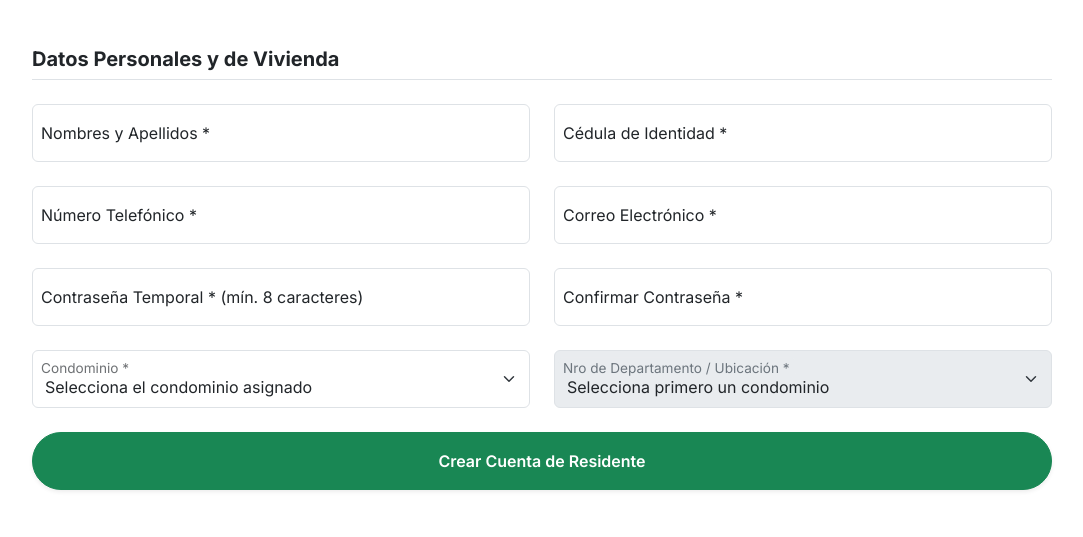
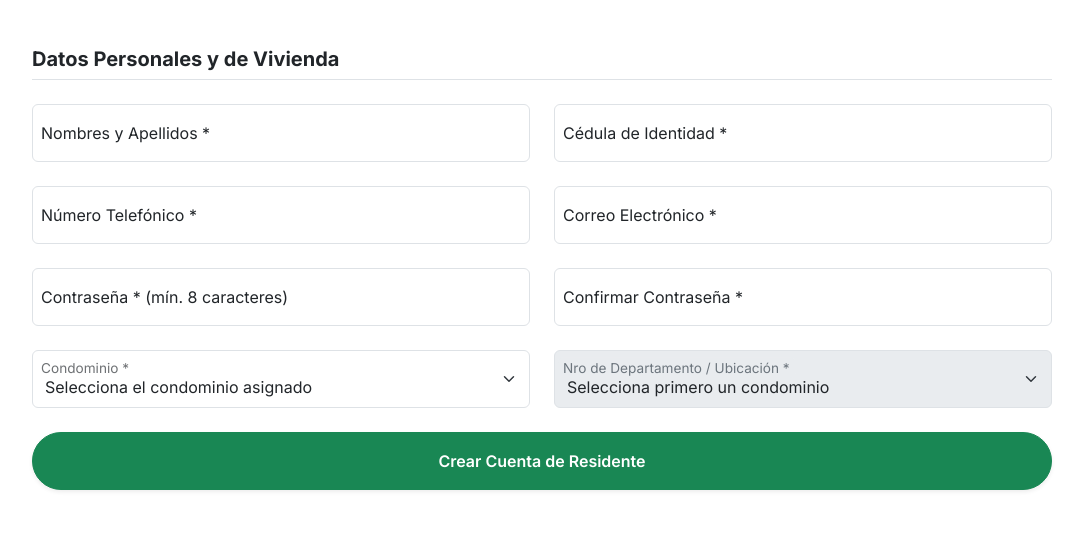
Before and after one commit to laplace0601/Agora, a CodeIgniter 4 app: the page made by app/Views/root/crear_usuario.php in a window 1280 px wide. Shown: the part 306-843 px from the top of the page, without its empty margins (98-1181 px from the left). Run offline with PHP 8.4 and a stand-in for CodeIgniter, Linux system fonts and the light colour scheme; the template is opened without the code that fills it, so the values that code supplies are empty; some libraries are stand-ins or nearby versions.

Commit message:
no recuerdo

```diff
--- a/app/Views/root/crear_usuario.php
+++ b/app/Views/root/crear_usuario.php
@@ -62,7 +62,7 @@ echo view('template/super_header', ['pagina_actual' => 'super_crear_usuario']);
                         <div class="col-md-6 form-floating"><input type="text" class="form-control" name="cedula" placeholder="Cédula" required><label class="ms-2">Cédula de Identidad *</label></div>
                         <div class="col-md-6 form-floating"><input type="tel" class="form-control" name="telefono" placeholder="Teléfono" required><label class="ms-2">Número Telefónico *</label></div>
                         <div class="col-md-6 form-floating"><input type="email" class="form-control" name="correo" placeholder="Correo" required><label class="ms-2">Correo Electrónico *</label></div>
-                        <div class="col-md-6 form-floating"><input type="password" class="form-control" name="clave" id="residente-clave" placeholder="Contraseña" required minlength="8"><label class="ms-2">Contraseña Temporal * (mín. 8 caracteres)</label></div>
+                        <div class="col-md-6 form-floating"><input type="password" class="form-control" name="clave" id="residente-clave" placeholder="Contraseña" required minlength="8"><label class="ms-2">Contraseña * (mín. 8 caracteres)</label></div>
                         <div class="col-md-6 form-floating"><input type="password" class="form-control" name="clave_confirm" id="residente-clave-confirm" placeholder="Confirmar Contraseña" required minlength="8"><label class="ms-2">Confirmar Contraseña *</label></div>
 
                         <div class="col-md-6 form-floating">
```
Also changed, not shown: public/uploads/bitacora/1795022570_ba772b294972558c412b.jpg (added).
